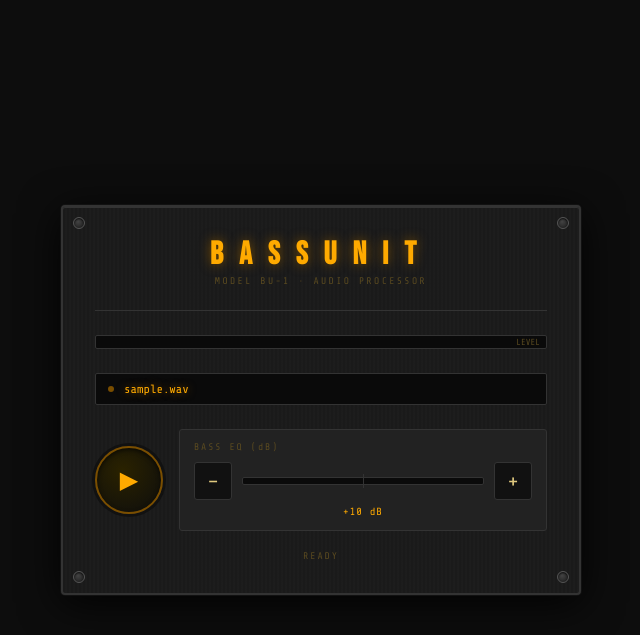
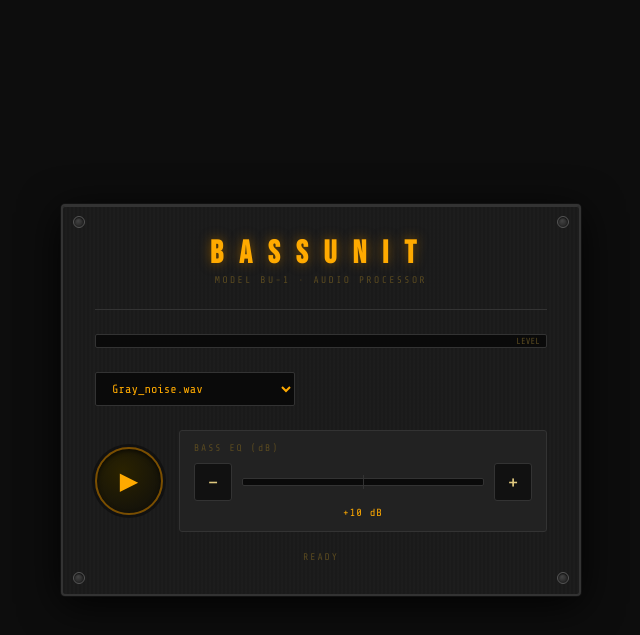
Before and after one commit to Biedny-robal/Audiophile-training, a Python web app: template player/templates/player/index.html in a window 1280 px wide. Shown: the top 635 px of the page, without its empty margins (319-959 px from the left). Run offline with Jinja, Linux system fonts and the light colour scheme; the template is opened without the code that fills it, so the values that code supplies are empty.

Commit message:
moved audio to folder && added dropdown audio file select

```diff
--- a/player/templates/player/index.html
+++ b/player/templates/player/index.html
@@ -128,30 +128,22 @@
     pointer-events: none;
   }
 
-  /* File name display */
-  .file-display {
+  /* File selector */
+  .file-selector {
     background: #0a0a0a;
     border: 1px solid var(--border);
     border-radius: 2px;
     padding: 8px 12px;
     font-size: 0.75rem;
     color: var(--amber);
-    text-shadow: 0 0 8px var(--amber-dim);
+    font-family: 'Share Tech Mono', monospace;
     margin-bottom: 24px;
-    display: flex;
-    align-items: center;
-    gap: 10px;
+    min-width: 200px;
   }
-  .file-display .dot {
-    width: 6px; height: 6px;
-    border-radius: 50%;
-    background: var(--amber-dim);
-    flex-shrink: 0;
-    transition: background 0.2s, box-shadow 0.2s;
-  }
-  .file-display .dot.active {
-    background: var(--amber);
-    box-shadow: 0 0 8px var(--amber);
+  .file-selector:focus {
+    outline: none;
+    border-color: var(--amber);
+    box-shadow: 0 0 8px var(--amber-dim);
   }
 
   /* Controls row */
@@ -301,10 +293,10 @@
     <span class="meter-label">LEVEL</span>
   </div>
 
-  <div class="file-display">
-    <span class="dot" id="dot"></span>
-    <span>sample.wav</span>
-  </div>
+  <select class="file-selector" id="fileSelector">
+    <option value="Gray_noise.wav" selected>Gray_noise.wav</option>
+    <option value="sample.wav">sample.wav</option>
+  </select>
 
   <div class="controls">
     <button class="btn-play" id="btnPlay" title="Play / Stop">▶</button>
@@ -336,14 +328,14 @@
   let meterInterval = null;  // RAF/interval handle for VU meter
 
   // ── DOM refs ────────────────────────────────────────────────
-  const btnPlay   = document.getElementById('btnPlay');
-  const btnPlus   = document.getElementById('btnPlus');
-  const btnMinus  = document.getElementById('btnMinus');
-  const gainFill  = document.getElementById('gainFill');
-  const gainValue = document.getElementById('gainValue');
-  const meterBar  = document.getElementById('meterBar');
-  const dot       = document.getElementById('dot');
-  const statusEl  = document.getElementById('status');
+  const btnPlay     = document.getElementById('btnPlay');
+  const btnPlus     = document.getElementById('btnPlus');
+  const btnMinus    = document.getElementById('btnMinus');
+  const gainFill    = document.getElementById('gainFill');
+  const gainValue   = document.getElementById('gainValue');
+  const meterBar    = document.getElementById('meterBar');
+  const fileSelector = document.getElementById('fileSelector');
+  const statusEl    = document.getElementById('status');
 
   // ── Bass gain UI ─────────────────────────────────────────────
   function updateGainUI() {
@@ -421,7 +413,6 @@
     meterBar.style.width = '0%';
     btnPlay.textContent = '▶';
     btnPlay.classList.remove('playing');
-    dot.classList.remove('active');
     setStatus('READY');
   }
 
@@ -439,7 +430,8 @@
 
     try {
       // Fetch the EQ-processed audio from Django
-      const url = `/audio/?bass=${bassGain}`;
+      const selectedFile = fileSelector.value;
+      const url = `/audio/?bass=${bassGain}&file=${encodeURIComponent(selectedFile)}`;
       const resp = await fetch(url);
 
       if (!resp.ok) {
@@ -463,7 +455,6 @@
 
       btnPlay.textContent = '■';
       btnPlay.classList.add('playing');
-      dot.classList.add('active');
       setStatus('PLAYING');
       animateMeter();
 
```
Also changed, not shown: player/views.py (+20 -6 lines), README.md, 4 other files.
